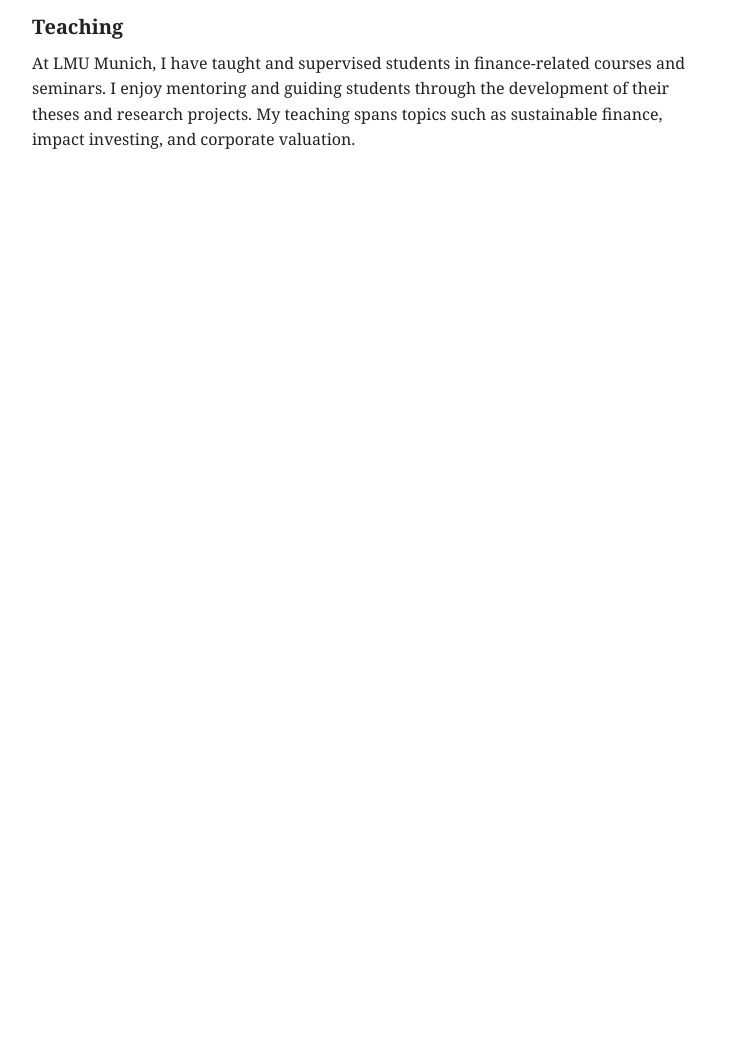
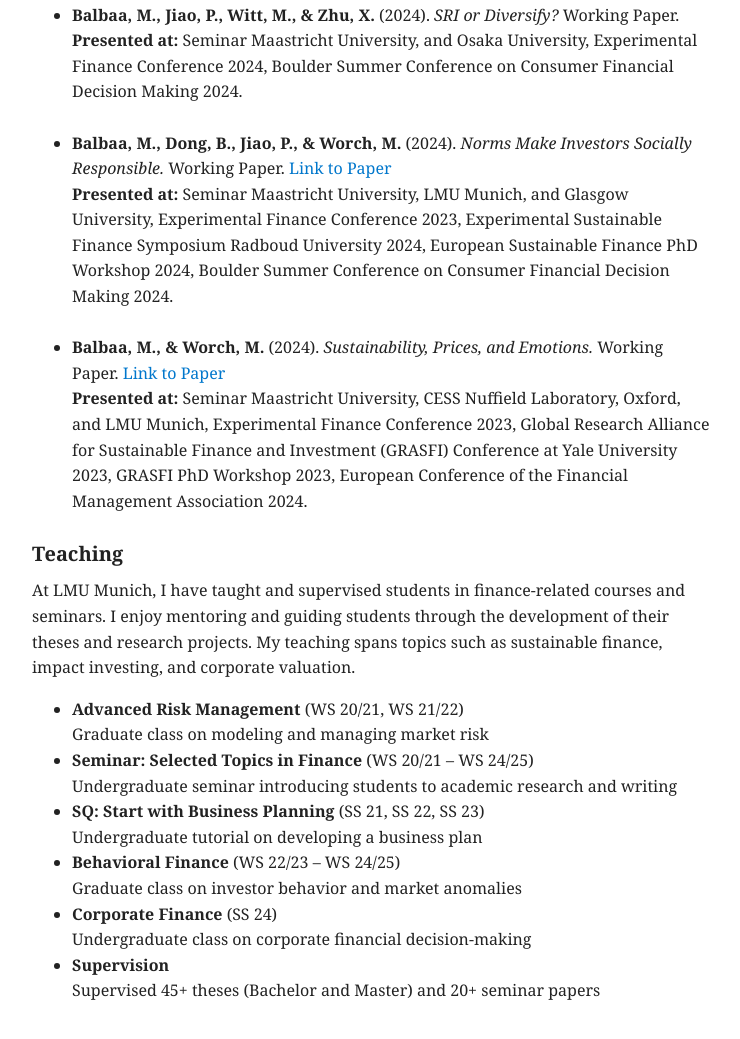
Before and after one commit to mbalbaa96/mbalbaa96.github.io, a plain HTML site: page index.html in a window 1280 px wide. Shown: the part 393-1432 px from the top of the page, without its empty margins (378-1118 px from the left). Before the commit the page ends 800 px from the top, so only its background shows below. Drawn offline with Linux system fonts and the light colour scheme.

Commit message:
Update index.html

```diff
--- a/index.html
+++ b/index.html
@@ -27,10 +27,64 @@
   My work focuses on exploring drivers for sustainable investments and inferring policy recommendations to promote these investments in both developed and developing economies.
 </p>
 
+<ul>
+  <li>
+    <strong>Balbaa, M., Jiao, P., Witt, M., & Zhu, X.</strong> (2024). <em>SRI or Diversify?</em> Working Paper.<br />
+    <strong>Presented at:</strong> Seminar Maastricht University, and Osaka University, Experimental Finance Conference 2024, Boulder Summer Conference on Consumer Financial Decision Making 2024.
+  </li>
+  <br />
+  <li>
+    <strong>Balbaa, M., Dong, B., Jiao, P., & Worch, M.</strong> (2024). <em>Norms Make Investors Socially Responsible.</em> Working Paper.
+    <a href="https://papers.ssrn.com/sol3/papers.cfm?abstract_id=5141332" target="_blank">Link to Paper</a><br />
+    <strong>Presented at:</strong> Seminar Maastricht University, LMU Munich, and Glasgow University, Experimental Finance Conference 2023, Experimental Sustainable Finance Symposium Radboud University 2024, European Sustainable Finance PhD Workshop 2024, Boulder Summer Conference on Consumer Financial Decision Making 2024.
+  </li>
+  <br />
+  <li>
+    <strong>Balbaa, M., & Worch, M.</strong> (2024). <em>Sustainability, Prices, and Emotions.</em> Working Paper.
+    <a href="https://papers.ssrn.com/sol3/papers.cfm?abstract_id=4563467" target="_blank">Link to Paper</a><br />
+    <strong>Presented at:</strong> Seminar Maastricht University, CESS Nuffield Laboratory, Oxford, and LMU Munich, Experimental Finance Conference 2023, Global Research Alliance for Sustainable Finance and Investment (GRASFI) Conference at Yale University 2023, GRASFI PhD Workshop 2023, European Conference of the Financial Management Association 2024.
+  </li>
+</ul>
+
+
      <h2>Teaching</h2>
+
 <p>
   At LMU Munich, I have taught and supervised students in finance-related courses and seminars. I enjoy mentoring and guiding students through the development of their theses and research projects. My teaching spans topics such as sustainable finance, impact investing, and corporate valuation.
 </p>
+
+<ul>
+  <li>
+    <strong>Advanced Risk Management</strong> (WS 20/21, WS 21/22)<br />
+    Graduate class on modeling and managing market risk
+  </li>
+
+  <li>
+    <strong>Seminar: Selected Topics in Finance</strong> (WS 20/21 – WS 24/25)<br />
+    Undergraduate seminar introducing students to academic research and writing
+  </li>
+
+  <li>
+    <strong>SQ: Start with Business Planning</strong> (SS 21, SS 22, SS 23)<br />
+    Undergraduate tutorial on developing a business plan
+  </li>
+
+  <li>
+    <strong>Behavioral Finance</strong> (WS 22/23 – WS 24/25)<br />
+    Graduate class on investor behavior and market anomalies
+  </li>
+
+  <li>
+    <strong>Corporate Finance</strong> (SS 24)<br />
+    Undergraduate class on corporate financial decision-making
+  </li>
+
+  <li>
+    <strong>Supervision</strong><br />
+    Supervised 45+ theses (Bachelor and Master) and 20+ seminar papers
+  </li>
+</ul>
+
     </div>
   </div>
 </body>
```
Lines whose indentation alone changed are shown as unchanged.
